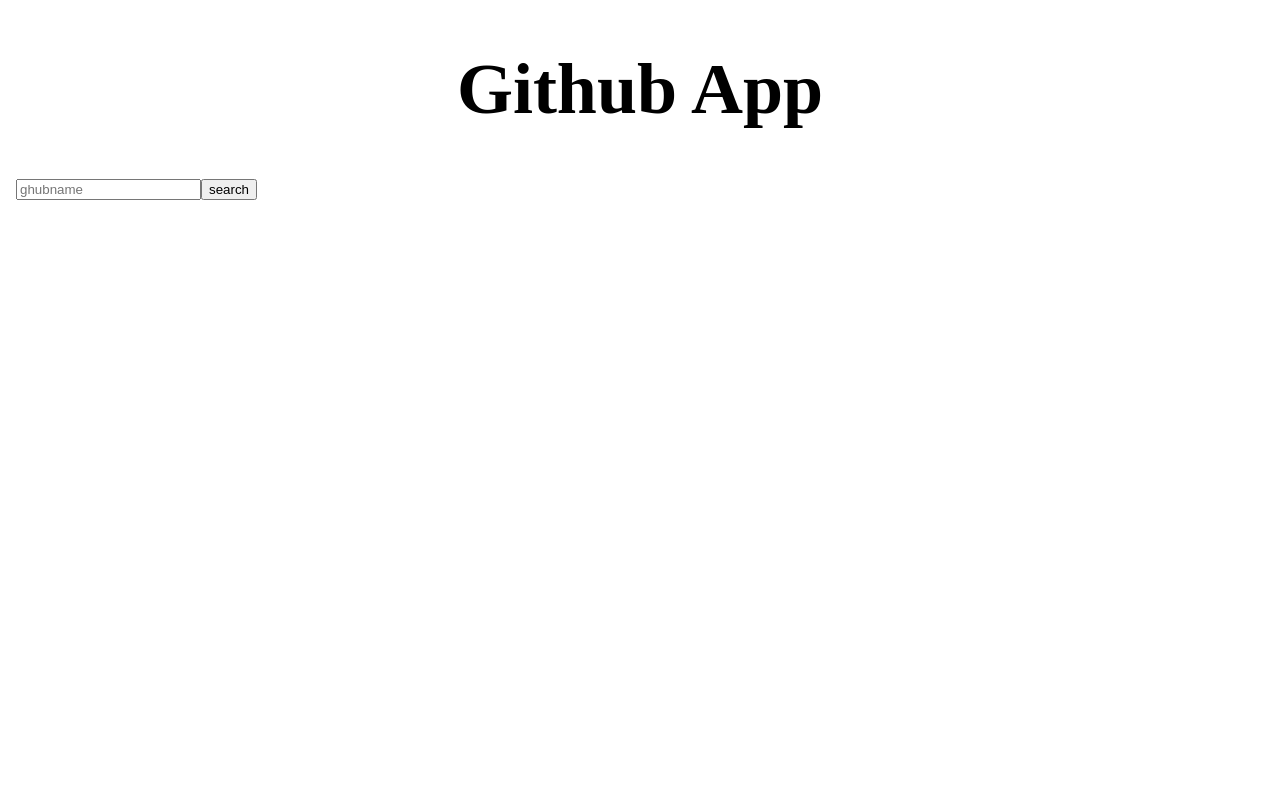
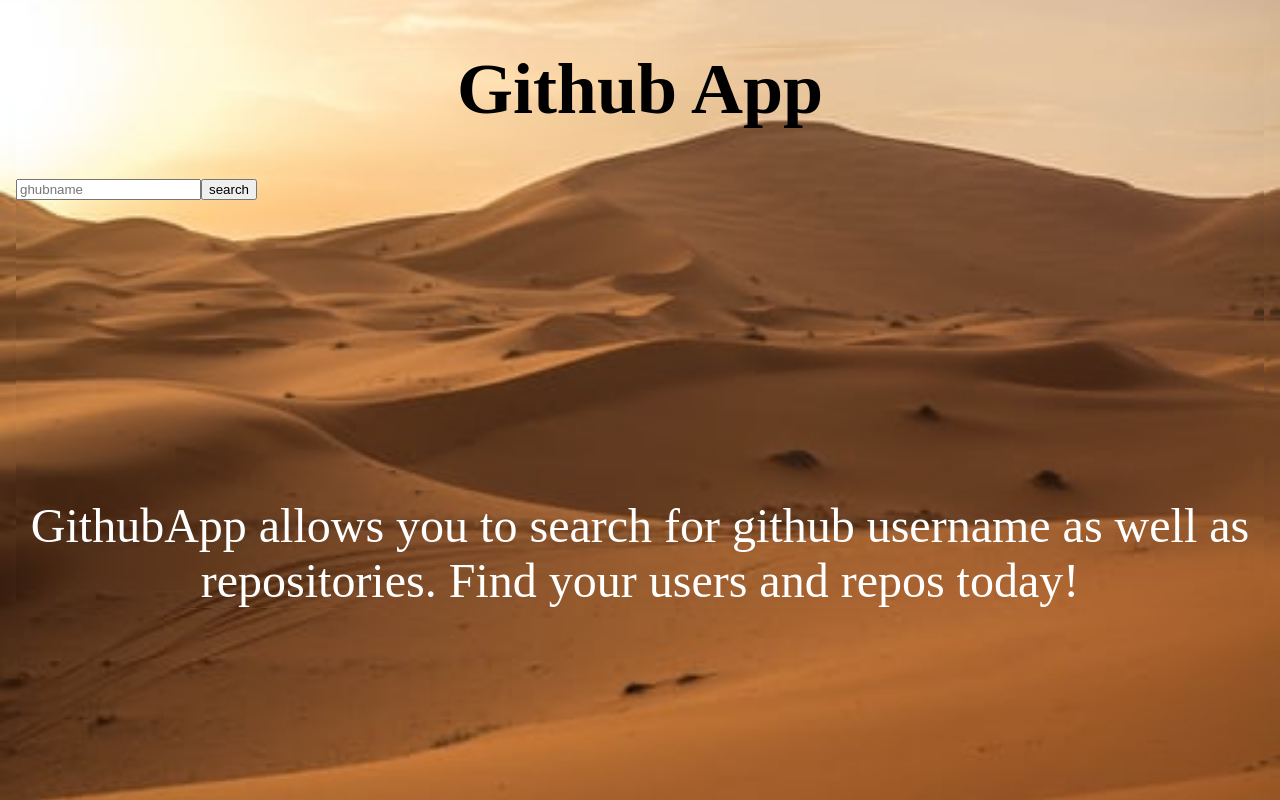
Before and after one commit to BM-Winston/GithubApp, an Angular app: page / in a window 1280 px wide. Built offline with nearby package versions, Linux system fonts and the light colour scheme.

Commit message:
Update README

```diff
--- a/src/app/find/find.component.html
+++ b/src/app/find/find.component.html
@@ -17,6 +17,6 @@
     <p ngIf="currentUser.login">Login: {{currentUser.login}}</p>
   </div>
   <p>
-      GithubApp allows you to search for github username as well as repositories. Find your users and repos!
+      GithubApp allows you to search for github username as well as repositories. Find your users and repos today!
   </p>
 </body>
--- a/src/app/services/ghub.service.ts
+++ b/src/app/services/ghub.service.ts
@@ -18,7 +18,7 @@ findUser(ghubname:string){
   const promise=new Promise<void>((resolve,reject)=>{
     this.http.get<User>(`${environment.base_url}${ghubname}`,{
       headers:{
-        Authorization:`token ${environment.access_token}`
+        Authorization:` ${environment.access_token}`
       }
     }).subscribe({
       next:(res:any)=>{
@@ -35,7 +35,7 @@ findUser(ghubname:string){
       },
       complete:()=>{
 
-        console.log("completed")
+        // console.log(completed)
 
       }
 
--- a/src/environments/environment.ts
+++ b/src/environments/environment.ts
@@ -2,6 +2,6 @@
 
 export const environment = {
   production: false,
-  base_url: "https://api.github.com/users/",
+  base_url: "https://api.github.com/users",
   access_token: "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",
 };
--- a/src/styles.css
+++ b/src/styles.css
@@ -1,5 +1,3 @@
-.
-
 body{
     background-image:url(./assets/i1.jpeg);
     background-size: cover;
```
Also changed, not shown: 1 other file (tests, documents, lock files or other folders).
